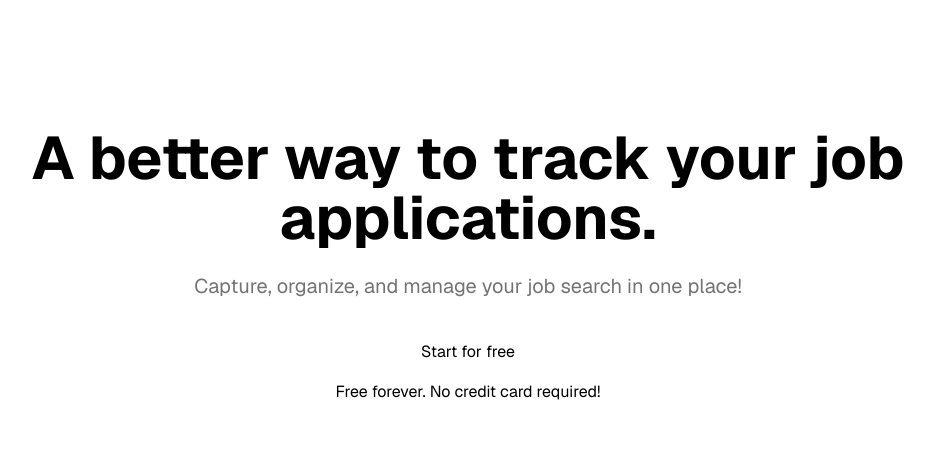
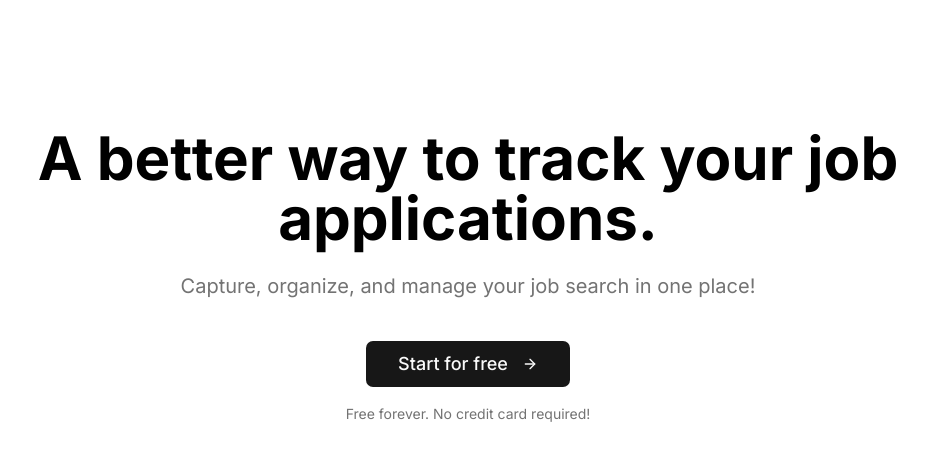
Before and after one commit to Issa-Abbani/Job-Hunter, a Next.js app: page / in a window 1280 px wide. Shown: the top 460 px of the page, without its empty margins (172-1106 px from the left). Built offline with nearby package versions, Linux system fonts and the light colour scheme.

Commit message:
Added shadcn vega and lucide icons

```diff
--- a/app/globals.css
+++ b/app/globals.css
@@ -1,9 +1,13 @@
 @import "tailwindcss";
+@import "tw-animate-css";
+@import "shadcn/tailwind.css";
+
+@custom-variant dark (&:is(.dark *));
 
 @theme inline {
   --color-background: var(--background);
   --color-foreground: var(--foreground);
-  --font-sans: var(--font-geist-sans);
+  --font-sans: var(--font-sans);
   --font-mono: var(--font-geist-mono);
   --color-sidebar-ring: var(--sidebar-ring);
   --color-sidebar-border: var(--sidebar-border);
@@ -38,41 +42,45 @@
   --radius-md: calc(var(--radius) - 2px);
   --radius-lg: var(--radius);
   --radius-xl: calc(var(--radius) + 4px);
+  --font-heading: var(--font-sans);
+  --radius-2xl: calc(var(--radius) * 1.8);
+  --radius-3xl: calc(var(--radius) * 2.2);
+  --radius-4xl: calc(var(--radius) * 2.6);
 }
 
 :root {
   --radius: 0.625rem;
-  --background: oklch(1 0 0);
-  --foreground: oklch(0.145 0 0);
   --card: oklch(1 0 0);
   --card-foreground: oklch(0.145 0 0);
   --popover: oklch(1 0 0);
   --popover-foreground: oklch(0.145 0 0);
-  --primary: #f76382;
-  --primary-foreground: oklch(1 0 0);
+  --primary: oklch(0.205 0 0);
+  --primary-foreground: oklch(0.985 0 0);
   --secondary: oklch(0.97 0 0);
-  --secondary-foreground: oklch(0.145 0 0);
+  --secondary-foreground: oklch(0.205 0 0);
   --muted: oklch(0.97 0 0);
   --muted-foreground: oklch(0.556 0 0);
-  --accent: oklch(0.98 0.01 340);
-  --accent-foreground: #f76382;
+  --accent: oklch(0.97 0 0);
+  --accent-foreground: oklch(0.205 0 0);
   --destructive: oklch(0.577 0.245 27.325);
   --border: oklch(0.922 0 0);
   --input: oklch(0.922 0 0);
-  --ring: #f76382;
-  --chart-1: oklch(0.646 0.222 41.116);
-  --chart-2: oklch(0.6 0.118 184.704);
-  --chart-3: oklch(0.398 0.07 227.392);
-  --chart-4: oklch(0.828 0.189 84.429);
-  --chart-5: oklch(0.769 0.188 70.08);
+  --ring: oklch(0.708 0 0);
+  --chart-1: oklch(0.87 0 0);
+  --chart-2: oklch(0.556 0 0);
+  --chart-3: oklch(0.439 0 0);
+  --chart-4: oklch(0.371 0 0);
+  --chart-5: oklch(0.269 0 0);
   --sidebar: oklch(0.985 0 0);
   --sidebar-foreground: oklch(0.145 0 0);
-  --sidebar-primary: #f76382;
-  --sidebar-primary-foreground: oklch(1 0 0);
-  --sidebar-accent: oklch(0.98 0.01 340);
-  --sidebar-accent-foreground: #f76382;
+  --sidebar-primary: oklch(0.205 0 0);
+  --sidebar-primary-foreground: oklch(0.985 0 0);
+  --sidebar-accent: oklch(0.97 0 0);
+  --sidebar-accent-foreground: oklch(0.205 0 0);
   --sidebar-border: oklch(0.922 0 0);
-  --sidebar-ring: #f76382;
+  --sidebar-ring: oklch(0.708 0 0);
+  --background: oklch(1 0 0);
+  --foreground: oklch(0.145 0 0);
 }
 
 .dark {
@@ -82,7 +90,7 @@
   --card-foreground: oklch(0.985 0 0);
   --popover: oklch(0.205 0 0);
   --popover-foreground: oklch(0.985 0 0);
-  --primary: #f76382;
+  --primary: oklch(0.922 0 0);
   --primary-foreground: oklch(0.205 0 0);
   --secondary: oklch(0.269 0 0);
   --secondary-foreground: oklch(0.985 0 0);
@@ -94,11 +102,11 @@
   --border: oklch(1 0 0 / 10%);
   --input: oklch(1 0 0 / 15%);
   --ring: oklch(0.556 0 0);
-  --chart-1: oklch(0.488 0.243 264.376);
-  --chart-2: oklch(0.696 0.17 162.48);
-  --chart-3: oklch(0.769 0.188 70.08);
-  --chart-4: oklch(0.627 0.265 303.9);
-  --chart-5: oklch(0.645 0.246 16.439);
+  --chart-1: oklch(0.87 0 0);
+  --chart-2: oklch(0.556 0 0);
+  --chart-3: oklch(0.439 0 0);
+  --chart-4: oklch(0.371 0 0);
+  --chart-5: oklch(0.269 0 0);
   --sidebar: oklch(0.205 0 0);
   --sidebar-foreground: oklch(0.985 0 0);
   --sidebar-primary: oklch(0.488 0.243 264.376);
@@ -108,3 +116,15 @@
   --sidebar-border: oklch(1 0 0 / 10%);
   --sidebar-ring: oklch(0.556 0 0);
 }
+
+@layer base {
+  * {
+    @apply border-border outline-ring/50;
+  }
+  body {
+    @apply bg-background text-foreground;
+  }
+  html {
+    @apply font-sans;
+  }
+}
--- a/app/layout.tsx
+++ b/app/layout.tsx
@@ -1,6 +1,9 @@
 import type { Metadata } from "next";
-import { Geist, Geist_Mono } from "next/font/google";
+import { Geist, Geist_Mono, Inter } from "next/font/google";
 import "./globals.css";
+import { cn } from "@/lib/utils";
+
+const inter = Inter({subsets:['latin'],variable:'--font-sans'});
 
 const geistSans = Geist({
   variable: "--font-geist-sans",
@@ -21,7 +24,7 @@
   return (
     <html
       lang="en"
-      className={`${geistSans.variable} ${geistMono.variable} h-full antialiased`}
+      className={cn("h-full", "antialiased", geistSans.variable, geistMono.variable, "font-sans", inter.variable)}
     >
       <body className="min-h-full flex flex-col">{children}</body>
     </html>
--- a/app/page.tsx
+++ b/app/page.tsx
@@ -1,3 +1,5 @@
+import { Button } from "@/components/ui/button";
+import { ArrowRight } from "lucide-react";
 export default function Home() {
   return (
     <div className="flex min-h-screen flex-col bg-white">
@@ -12,8 +14,12 @@
               Capture, organize, and manage your job search in one place!
             </p>
             <div className="flex flex-col items-center gap-4">
-              <button>Start for free</button>
-              <p>Free forever. No credit card required!</p>
+              <Button size={"lg"} className="h-12 px-8 text-lg font-medium">
+                Start for free <ArrowRight className="ml-2"/>
+              </Button>
+              <p className="text-sm text-muted-foreground">
+                Free forever. No credit card required!
+              </p>
             </div>
           </div>
         </section>
--- /dev/null
+++ b/components/ui/button.tsx
@@ -0,0 +1,57 @@
+import { Button as ButtonPrimitive } from "@base-ui/react/button"
+import { cva, type VariantProps } from "class-variance-authority"
+import { cn } from "cn"
+
+const buttonVariants = cva(
+  "group/button inline-flex shrink-0 items-center justify-center rounded-md border border-transparent bg-clip-padding text-sm font-medium whitespace-nowrap transition-all outline-none select-none focus-visible:border-ring focus-visible:ring-3 focus-visible:ring-ring/50 active:not-aria-[haspopup]:translate-y-px disabled:pointer-events-none disabled:opacity-50 aria-invalid:border-destructive aria-invalid:ring-3 aria-invalid:ring-destructive/20 dark:aria-invalid:border-destructive/50 dark:aria-invalid:ring-destructive/40 [&_svg]:pointer-events-none [&_svg]:shrink-0 [&_svg:not([class*='size-'])]:size-4",
+  {
+    variants: {
+      variant: {
+        default: "bg-primary text-primary-foreground hover:bg-primary/80",
+        outline:
+          "border-border bg-background shadow-xs hover:bg-muted hover:text-foreground aria-expanded:bg-muted aria-expanded:text-foreground dark:border-input dark:bg-input/30 dark:hover:bg-input/50",
+        secondary:
+          "bg-secondary text-secondary-foreground hover:bg-[color-mix(in_oklch,var(--secondary),var(--foreground)_5%)] aria-expanded:bg-secondary aria-expanded:text-secondary-foreground",
+        ghost:
+          "hover:bg-muted hover:text-foreground aria-expanded:bg-muted aria-expanded:text-foreground dark:hover:bg-muted/50",
+        destructive:
+          "bg-destructive/10 text-destructive hover:bg-destructive/20 focus-visible:border-destructive/40 focus-visible:ring-destructive/20 dark:bg-destructive/20 dark:hover:bg-destructive/30 dark:focus-visible:ring-destructive/40",
+        link: "text-primary underline-offset-4 hover:underline",
+      },
+      size: {
+        default:
+          "h-9 gap-1.5 px-2.5 in-data-[slot=button-group]:rounded-md has-data-[icon=inline-end]:pr-2 has-data-[icon=inline-start]:pl-2",
+        xs: "h-6 gap-1 rounded-[min(var(--radius-md),8px)] px-2 text-xs in-data-[slot=button-group]:rounded-md has-data-[icon=inline-end]:pr-1.5 has-data-[icon=inline-start]:pl-1.5 [&_svg:not([class*='size-'])]:size-3",
+        sm: "h-8 gap-1 rounded-[min(var(--radius-md),10px)] px-2.5 in-data-[slot=button-group]:rounded-md has-data-[icon=inline-end]:pr-1.5 has-data-[icon=inline-start]:pl-1.5",
+        lg: "h-10 gap-1.5 px-2.5 has-data-[icon=inline-end]:pr-2 has-data-[icon=inline-start]:pl-2",
+        icon: "size-9",
+        "icon-xs":
+          "size-6 rounded-[min(var(--radius-md),8px)] in-data-[slot=button-group]:rounded-md [&_svg:not([class*='size-'])]:size-3",
+        "icon-sm":
+          "size-8 rounded-[min(var(--radius-md),10px)] in-data-[slot=button-group]:rounded-md",
+        "icon-lg": "size-10",
+      },
+    },
+    defaultVariants: {
+      variant: "default",
+      size: "default",
+    },
+  }
+)
+
+function Button({
+  className,
+  variant = "default",
+  size = "default",
+  ...props
+}: ButtonPrimitive.Props & VariantProps<typeof buttonVariants>) {
+  return (
+    <ButtonPrimitive
+      data-slot="button"
+      className={cn(buttonVariants({ variant, size, className }))}
+      {...props}
+    />
+  )
+}
+
+export { Button, buttonVariants }
--- /dev/null
+++ b/lib/utils.ts
@@ -0,0 +1 @@
+export { cn } from "cn"
```
Also changed, not shown: package.json (+7 -1 lines), components.json (added), 1 other file (tests, documents, lock files or other folders).
